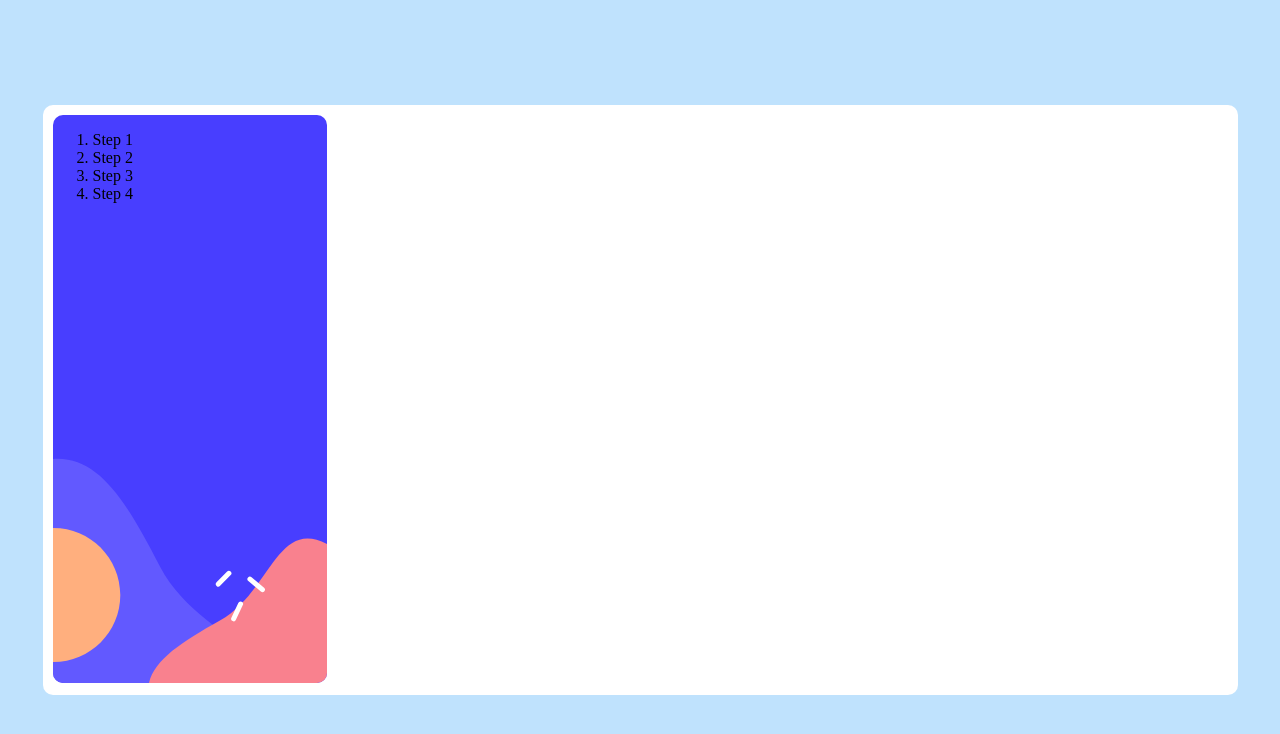
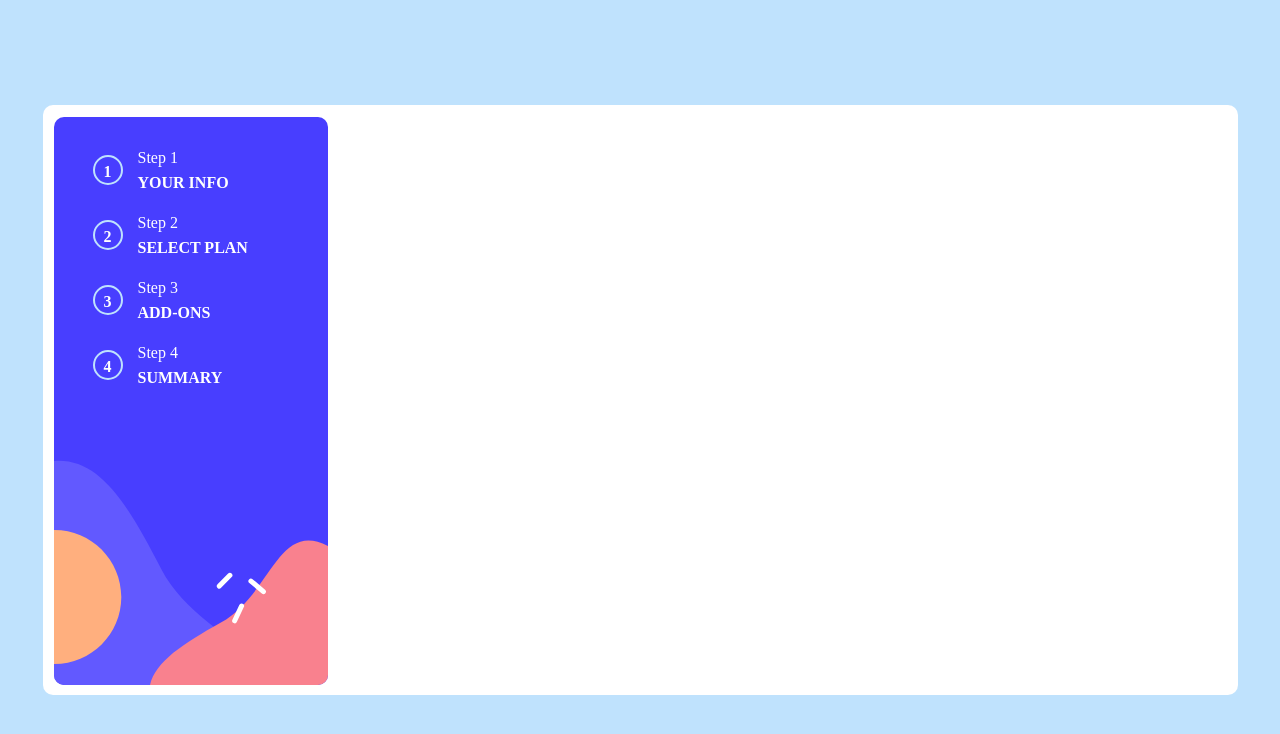
Before and after one commit to andreeaorian/multi-step-form, a React (Create React App) app: page / in a window 1280 px wide. Shown: the top 734 px of the page. Built offline with nearby package versions, Linux system fonts and the light colour scheme; the HTML template or start-up script is replaced by a standard one.

Commit message:
Implement sidebar

```diff
--- a/src/App.scss
+++ b/src/App.scss
@@ -15,9 +15,51 @@
 		min-width: 900px;
 
 		.sidebar {
-			background: url("./assets/img/bg-sidebar-desktop.svg") no-repeat;
+			background: url("./assets/img/bg-sidebar-desktop.svg") no-repeat 100% 100%;
 			width: 275px;
 			height: 570px;
+			padding-top: 30px;
+			display: flex;
+			flex-direction: column;
+			gap: 15px;
+
+			.step-button {
+				display: grid;
+				grid-template-areas:
+					"index  number"
+					"index  title";
+				justify-content: flex-start;
+				align-items: center;
+				height: 50px;
+				margin: 0 40px;
+				color: $white;
+
+				.step-index {
+					grid-area: index;
+					width: 30px;
+					height: 30px;
+					border-radius: 50%;
+					border: 2px solid $light_blue;
+					font-weight: bold;
+					margin-right: 10px;
+					text-align: center;
+					line-height: 30px;
+				}
+
+				.step-number {
+					grid-area: number;
+					text-align: left;
+					margin: 0 5px;
+				}
+
+				.step-title {
+					grid-area: title;
+					text-transform: uppercase;
+					font-weight: bold;
+					margin: 0 5px;
+					width: 115px;
+				}
+			}
 		}
 
 		.form {
--- a/src/components/Sidebar.js
+++ b/src/components/Sidebar.js
@@ -1,12 +1,12 @@
+import { StepButton } from "./StepButton";
+
 export function Sidebar() {
 	return (
 		<div className="sidebar">
-			<ol>
-				<li>Step 1</li>
-				<li>Step 2</li>
-				<li>Step 3</li>
-				<li>Step 4</li>
-			</ol>
+			<StepButton stepIndex={1} title="Your info" />
+			<StepButton stepIndex={2} title="Select plan" />
+			<StepButton stepIndex={3} title="Add-ons" />
+			<StepButton stepIndex={4} title="Summary" />
 		</div>
 	);
 }
--- /dev/null
+++ b/src/components/StepButton.js
@@ -0,0 +1,9 @@
+export function StepButton({ stepIndex, title }) {
+	return (
+		<div className="step-button">
+			<div className="step-index">{stepIndex}</div>
+			<div className="step-number">Step {stepIndex}</div>
+			<div className="step-title">{title}</div>
+		</div>
+	);
+}
--- a/src/index.scss
+++ b/src/index.scss
@@ -24,9 +24,12 @@
 		url("./assets/fonts/Ubuntu-Bold.ttf") format("ttf");
 }
 
+* {
+	box-sizing: border-box;
+}
+
 body,
 html {
-	box-sizing: border-box;
 	margin: 0;
 	padding: 0;
 	font-family: "Ubuntu";
```
